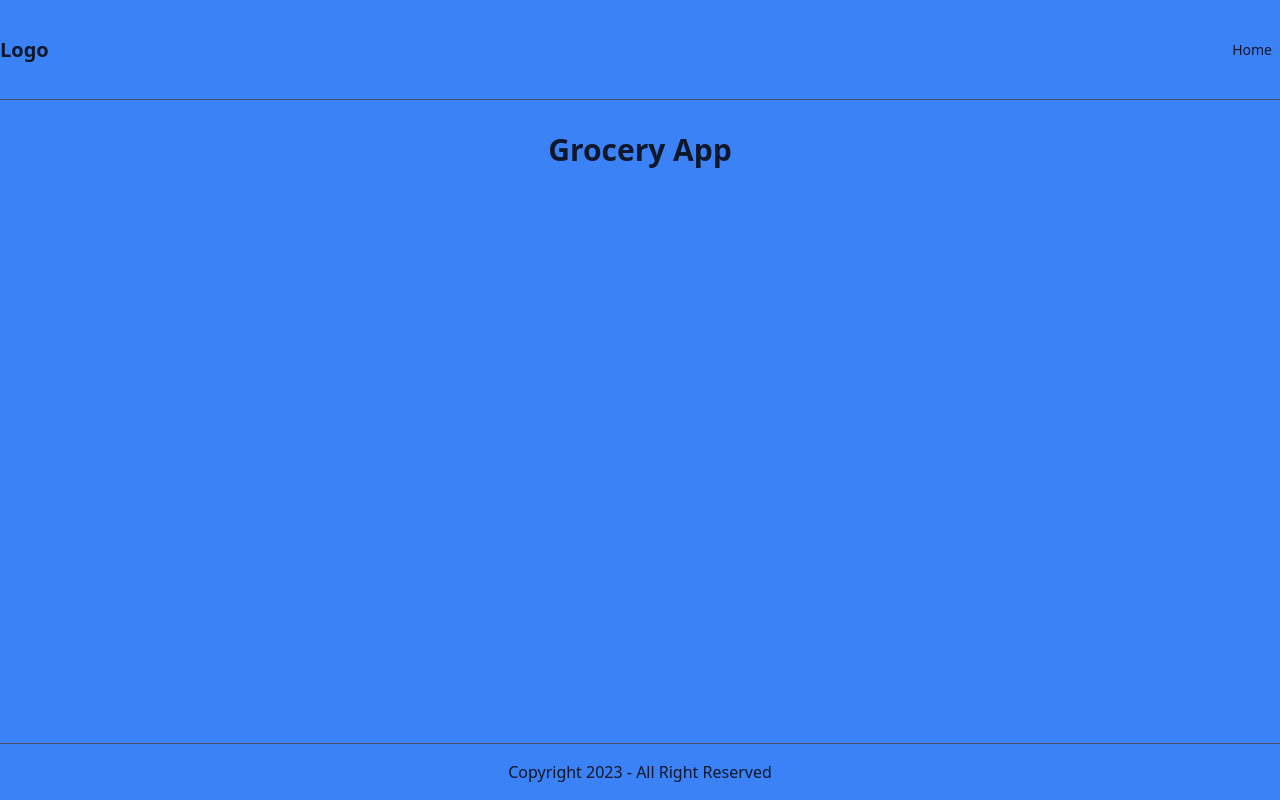
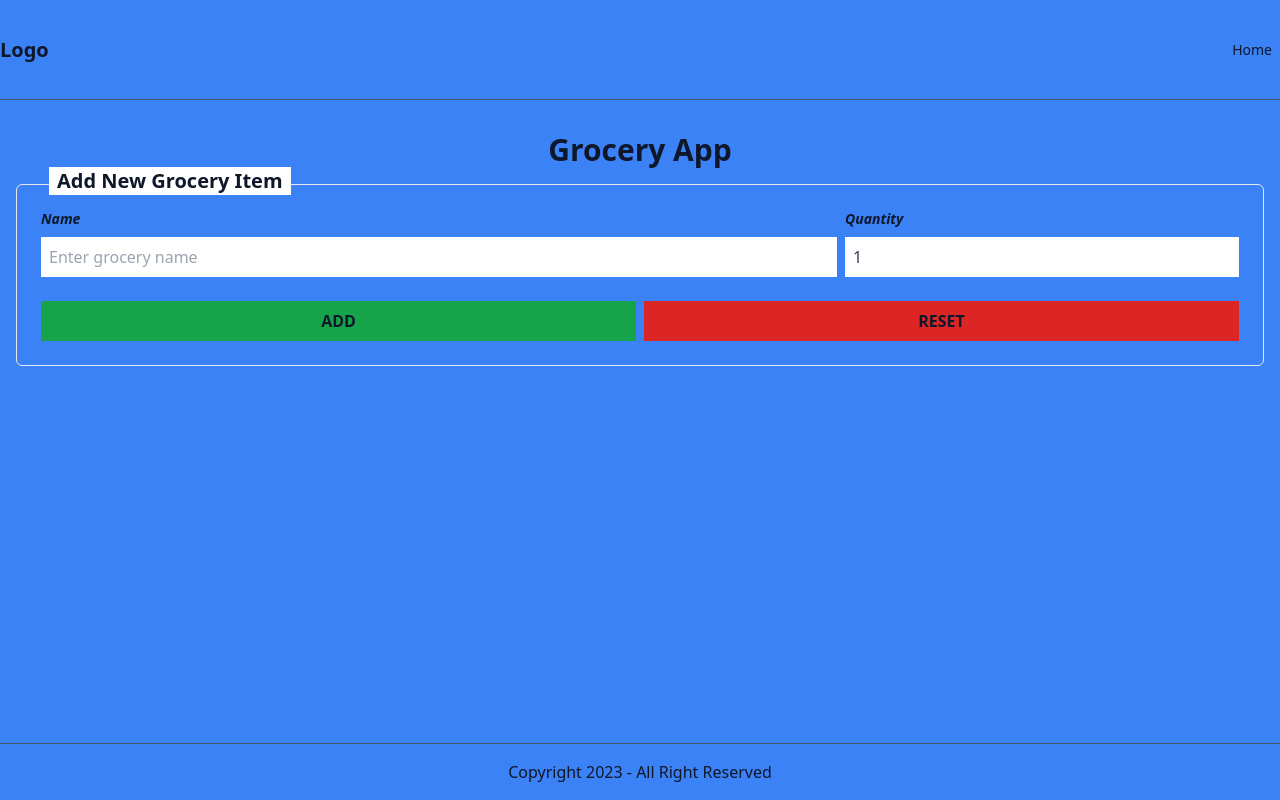
Before and after one commit to phantrunghieu91/grocery-app, a React (Create React App) app: page / in a window 1280 px wide. Built offline with nearby package versions, Linux system fonts and the light colour scheme; the HTML template or start-up script is replaced by a standard one.

Commit message:
created GroceryForm

```diff
--- /dev/null
+++ b/src/features/grocery/GroceryForm/index.tsx
@@ -0,0 +1,65 @@
+import { Formik, Field, Form, FormikHelpers } from 'formik';
+import { useAppSelector, useAppDispatch } from '../../../hooks';
+import { GroceryItem, selectCount } from '../grocerySlice';
+import { add, update } from '../grocerySlice';
+import * as yup from 'yup';
+import { useState } from 'react';
+import Button from '../../../components/utilities/Button';
+
+interface GroceryFormValues {
+  groceryName: string;
+  quantity: number;
+}
+
+const GroceryForm: React.FC<{}> = () => {
+  const [type, setType] = useState<string>('add');
+  const count = useAppSelector(selectCount);
+  const dispatch = useAppDispatch();
+  const initialValues: GroceryFormValues = {
+    groceryName: '',
+    quantity: 1,
+  };
+  return (
+    <Formik
+      initialValues={initialValues}
+      validationSchema={yup.object().shape({
+        groceryName: yup.string().min(2, 'Must have at least 2 chars').required('Required'),
+        quantity: yup.number(),
+      })}
+      onSubmit={(values: GroceryFormValues, { setSubmitting }: FormikHelpers<GroceryFormValues>) => {
+        const newItem: GroceryItem = {
+          id: count + 1,
+          name: values.groceryName,
+          quantity: values.quantity,
+        };
+        setSubmitting(false);
+        dispatch(add(newItem));
+      }}>
+      <Form className='grid grid-cols-12 gap-x-2 gap-y-6 mt-4 border p-6 relative rounded-md'>
+        <h3 className='dark:bg-black bg-white px-2 col-span-12 text-xl font-semibold absolute -top-[10%] left-8 capitalize'>{type === 'add' ? `Add new grocery item` : `Edit`}</h3>
+        <div className='form-group col-span-8 flex flex-col gap-y-2'>
+          <label htmlFor='groceryName' className='text-sm font-semibold italic'>
+            Name
+          </label>
+          <Field id='groceryName' className='px-2 py-2 text-slate-700' name='groceryName' placeholder='Enter grocery name' />
+        </div>
+        <div className='form-group col-span-4 flex flex-col gap-y-2'>
+          <label htmlFor='quantity' className='text-sm font-semibold italic'>
+            Quantity
+          </label>
+          <Field className='px-2 py-2 text-slate-700' type='number' id='quantity' name='quantity' value='1' />
+        </div>
+        <div className='flex flex-nowrap justify-center col-span-12 gap-x-2'>
+          <Button className='basis-full' type='submit'>
+            {type}
+          </Button>
+          <Button className='basis-full' type='reset'>
+            Reset
+          </Button>
+        </div>
+      </Form>
+    </Formik>
+  );
+};
+
+export default GroceryForm;
--- a/src/pages/Home/index.tsx
+++ b/src/pages/Home/index.tsx
@@ -1,10 +1,12 @@
 import Layout from '../../components/Layout';
+import GroceryForm from '../../features/grocery/GroceryForm';
 
 const Home = () => {
   return (
     <Layout>
       <div className={`container px-4`}>
         <h1 className='text-3xl font-bold text-center'>Grocery App</h1>
+        <GroceryForm />
       </div>
     </Layout>
   );
```
